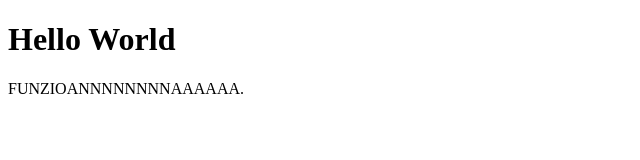
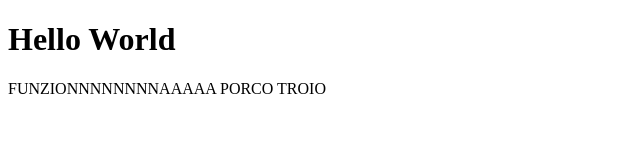
Before and after one commit to Davide016/miosito, a plain HTML site: page index.html in a window 1280 px wide. Shown: the whole page, without its empty margins (0-640 px from the left). Drawn offline with Linux system fonts and the light colour scheme.

Commit message:
Update index.html

```diff
--- a/index.html
+++ b/index.html
@@ -2,6 +2,6 @@
 <html>
 <body>
 <h1>Hello World</h1>
-<p>FUNZIOANNNNNNNNAAAAAA.</p>
+<p>FUNZIONNNNNNNNAAAAA PORCO TROIO</p>
 </body>
 </html>
```
